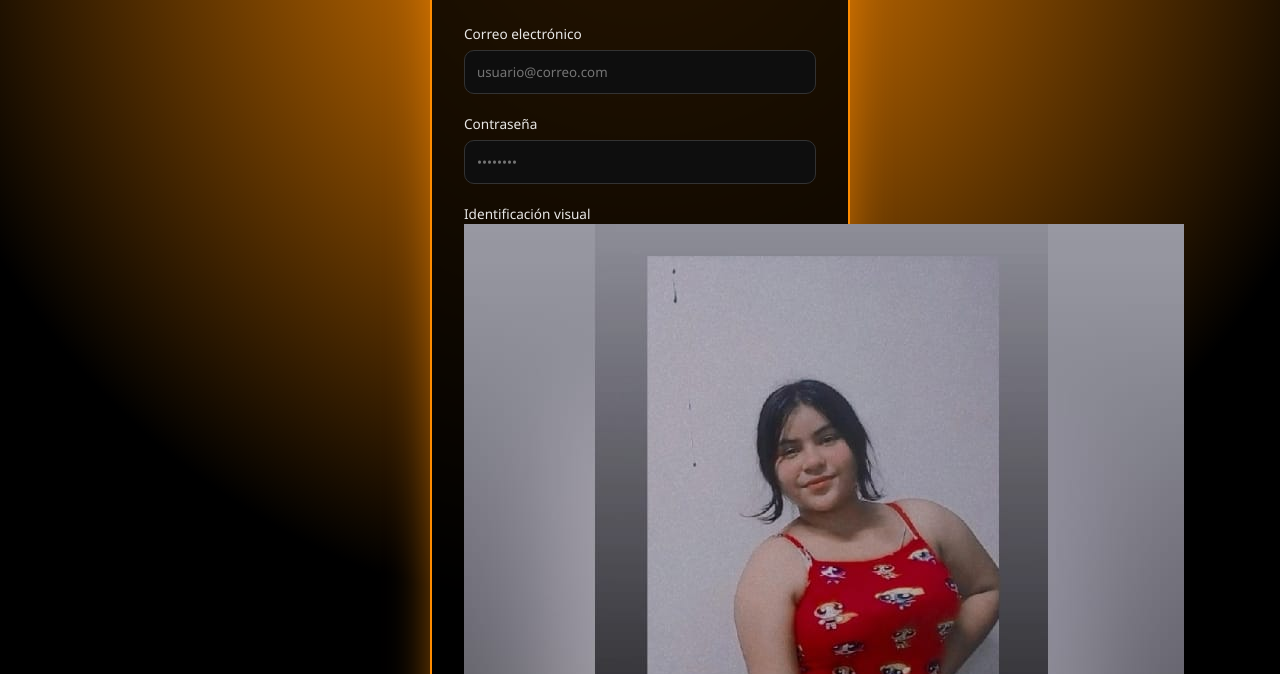
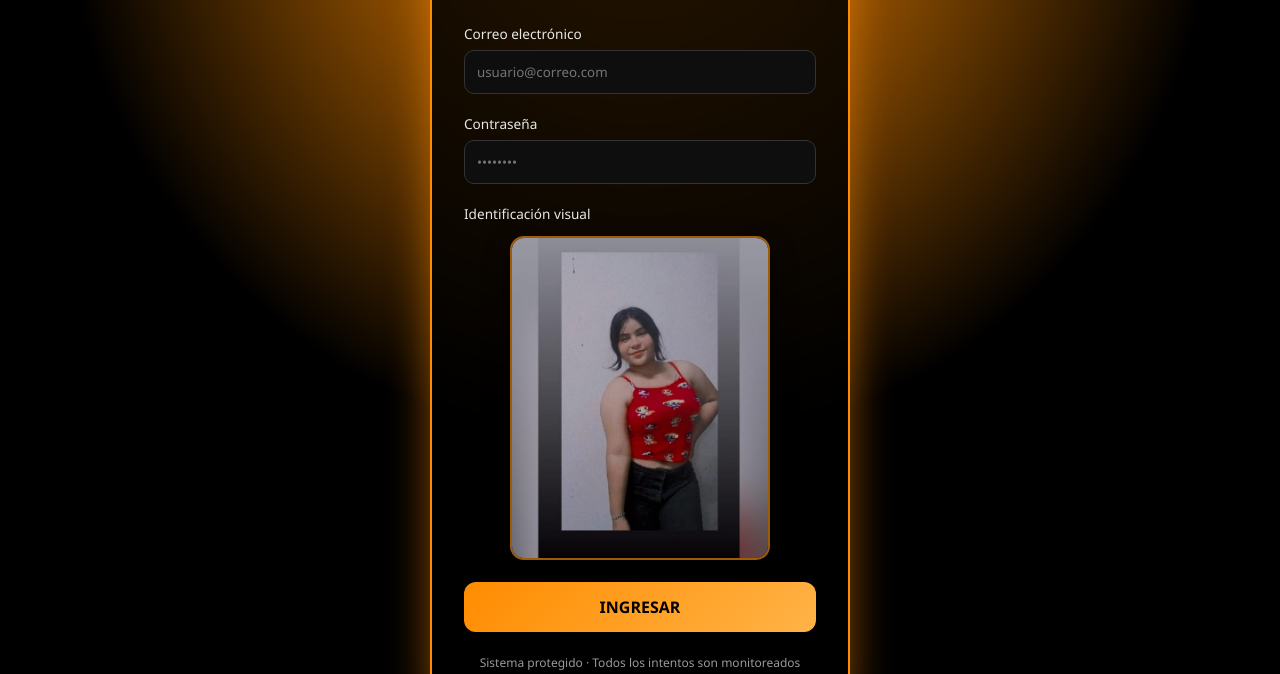
Before and after one commit to Chicaslibres/FOTOSDEJUNNIETH, a plain HTML site: page index.html in a window 1280 px wide. Shown: the part 126-800 px from the top of the page. Drawn offline with Linux system fonts and the light colour scheme.

Commit message:
Update index.html

```diff
--- a/index.html
+++ b/index.html
@@ -120,6 +120,25 @@
       font-size:.75rem;
       opacity:.6;
     }
+
+    /* Imagen controlada */
+    .image-box{
+      width:100%;
+      max-width:260px;
+      margin:12px auto 22px auto;
+      border-radius:14px;
+      overflow:hidden;
+      border:2px solid rgba(255,140,0,.6);
+      background:#111;
+      box-shadow:0 10px 25px rgba(0,0,0,.6);
+    }
+
+    .image-box img{
+      width:100%;
+      height:320px;
+      object-fit:cover;
+      display:block;
+    }
   </style>
 </head>
 <body>
```
